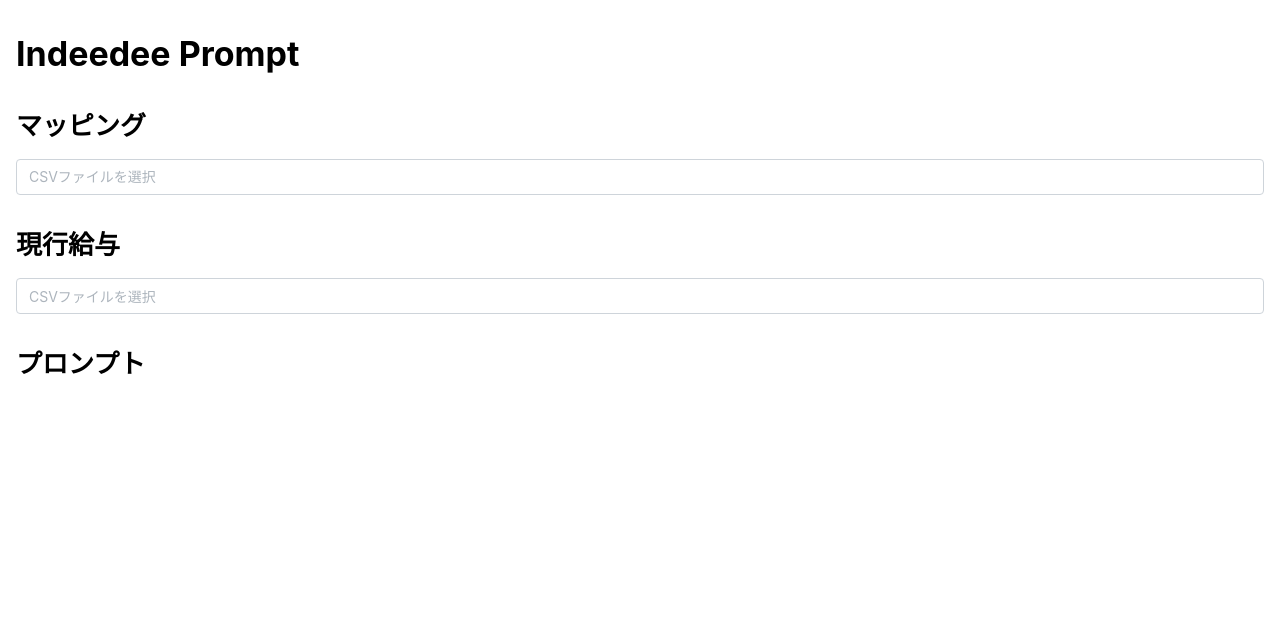
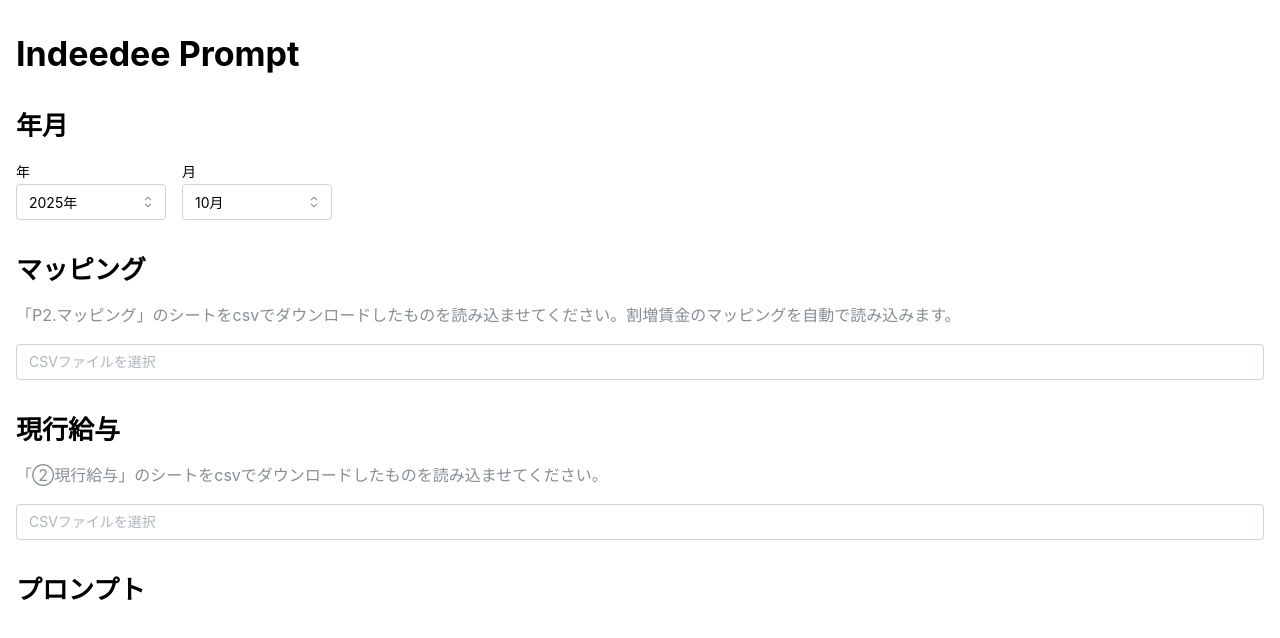
Before and after one commit to PlusF/IndeedeePromptGenerator, a React (Vite) app: page / in a window 1280 px wide. Shown: the top 638 px of the page. Built offline with nearby package versions, Linux system fonts and the light colour scheme.

Commit message:
✨ 年月を追加。補足説明追加

```diff
--- a/src/App.tsx
+++ b/src/App.tsx
@@ -26,10 +26,15 @@ type CurrentSalaryData = {
 
 // Markdown KV形式のテキストを生成
 const generatePrompt = (
+  year: number,
+  month: number,
   overtimeData: OvertimeData[],
   currentSalaryData: CurrentSalaryData[]
 ) => {
   const markdownParts: string[] = [];
+
+  // 年月を最上部に追加
+  markdownParts.push(`${year}年${month}月\n\n`);
 
   // currentカラム名からfreeeカラム名へのマッピングを作成
   const currentToFreeeMap = new Map<string, string>();
@@ -66,6 +71,8 @@ const generatePrompt = (
 };
 
 function App() {
+  const [year, setYear] = useState<string>("2025");
+  const [month, setMonth] = useState<string>("10");
   const [mappingFile, setMappingFile] = useState<File | null>(null);
   const [currentSalaryFile, setCurrentSalaryFile] = useState<File | null>(null);
   const [overtimeData, setOvertimeData] = useState<OvertimeData[]>([]);
@@ -206,8 +213,13 @@ function App() {
     if (overtimeData.length === 0 || filteredCurrentSalaryData.length === 0) {
       return "";
     }
-    return generatePrompt(overtimeData, filteredCurrentSalaryData);
-  }, [overtimeData, filteredCurrentSalaryData]);
+    return generatePrompt(
+      parseInt(year),
+      parseInt(month),
+      overtimeData,
+      filteredCurrentSalaryData
+    );
+  }, [year, month, overtimeData, filteredCurrentSalaryData]);
 
   return (
     <Container size="xl" py="xl">
@@ -215,14 +227,42 @@ function App() {
         <Title order={1}>Indeedee Prompt</Title>
 
         <Stack gap="md">
+          <Title order={2}>年月</Title>
+          <Group>
+            <Select
+              label="年"
+              data={Array.from({ length: 10 }, (_, i) => {
+                const y = 2020 + i;
+                return { value: String(y), label: `${y}年` };
+              })}
+              value={year}
+              onChange={(value) => setYear(value || "2025")}
+              style={{ width: "150px" }}
+            />
+            <Select
+              label="月"
+              data={Array.from({ length: 12 }, (_, i) => {
+                const m = i + 1;
+                return { value: String(m), label: `${m}月` };
+              })}
+              value={month}
+              onChange={(value) => setMonth(value || "10")}
+              style={{ width: "150px" }}
+            />
+          </Group>
+        </Stack>
+
+        <Stack gap="md">
           <Title order={2}>マッピング</Title>
+          <Text c="dimmed">
+            「P2.マッピング」のシートをcsvでダウンロードしたものを読み込ませてください。割増賃金のマッピングを自動で読み込みます。
+          </Text>
           <FileInput
             accept="text/csv"
             placeholder="CSVファイルを選択"
             value={mappingFile}
             onChange={handleMappingFileSelect}
           />
-          {mappingFile && <Text>{mappingFile.name}</Text>}
           {overtimeData.length > 0 && (
             <Table striped highlightOnHover withTableBorder withColumnBorders>
               <Table.Thead>
@@ -245,17 +285,19 @@ function App() {
 
         <Stack gap="md">
           <Title order={2}>現行給与</Title>
+          <Text c="dimmed">
+            「②現行給与」のシートをcsvでダウンロードしたものを読み込ませてください。
+          </Text>
           <FileInput
             accept="text/csv"
             placeholder="CSVファイルを選択"
             value={currentSalaryFile}
             onChange={handleCurrentSalaryFileSelect}
           />
-          {currentSalaryFile && <Text>{currentSalaryFile.name}</Text>}
           {currentSalaryData.length > 0 && (
             <>
               <Checkbox
-                label="フィルターを適用"
+                label="フィルターを適用（一種類の勤務賃金設定に絞ってください）"
                 checked={filterApplied}
                 onChange={(event) =>
                   setFilterApplied(event.currentTarget.checked)
```
